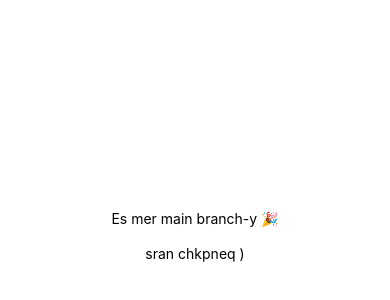
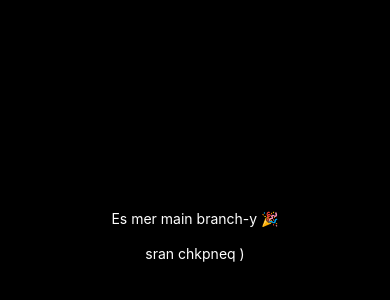
Before and after one commit to Hovo401/react_team, a React Native app: screen / in a window 390 px wide. Shown: the part 186-486 px from the top of the page. Built offline with nearby package versions, Linux system fonts and the light colour scheme.

Commit message:
start_sev_fonov

```diff
--- a/App.js
+++ b/App.js
@@ -4,9 +4,9 @@ import { StyleSheet, Text, View } from 'react-native';
 export default function App() {
   return (
     <View style={styles.container}>
-      <Text>Es mer main branch-y 🎉</Text>
+      <Text style={styles.text}>Es mer main branch-y 🎉</Text>
       <br/>
-      <Text>{"sran chkpneq )"}</Text>
+      <Text style={styles.text}>{"sran chkpneq )"}</Text>
       <StatusBar style="auto" />
     </View>
   );
@@ -15,8 +15,11 @@ export default function App() {
 const styles = StyleSheet.create({
   container: {
     flex: 1,
-    backgroundColor: '#fff',
+    backgroundColor: '#000',
     alignItems: 'center',
     justifyContent: 'center',
   },
+  text:{
+    color:"#fff",
+  },
 });
```
